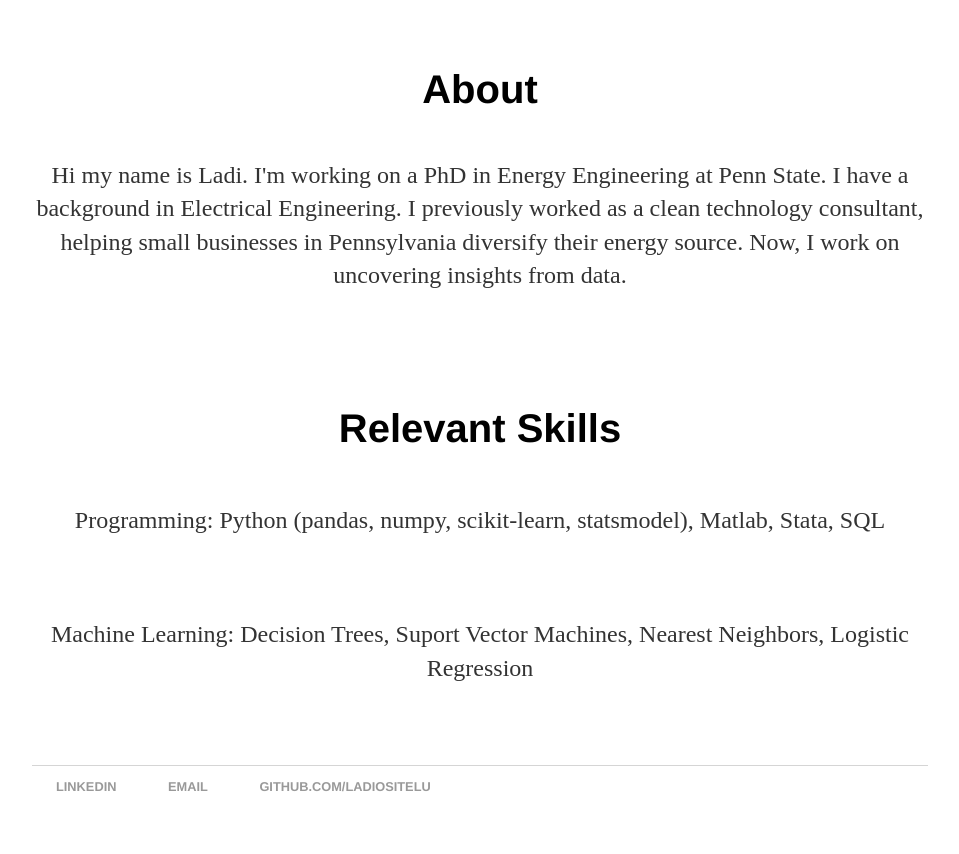
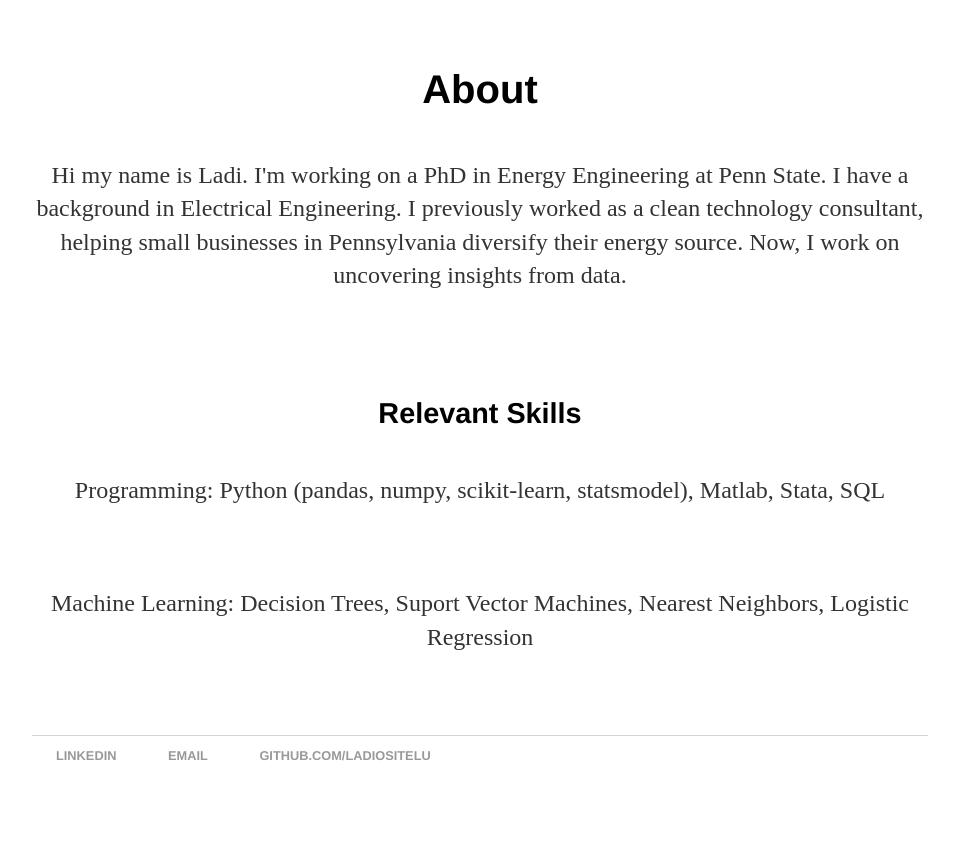
Before and after one commit to ladiositelu/ladiositelu.github.io, a Jekyll site: the page built from About/index.html, in a window 1280 px wide. Shown: the part 195-1049 px from the top of the page, without its empty margins (160-1119 px from the left). Built offline with Jekyll 4.4.1, drawn with Linux system fonts in a browser that asks for light colours; after the commit the page ends 1018 px from its top, so only the background shows below that.

Commit message:
Update about.css

```diff
--- a/css/about.css
+++ b/css/about.css
@@ -51,7 +51,7 @@ h1 {
 }
 
 h2 {
-    font-size: 2.5em;
+    font-size: 1.8em;
     font-family:'Helvetica', 'Arial', 'Sans-Serif';
     padding-top: 20px;
     padding-bottom: 20px;
```
